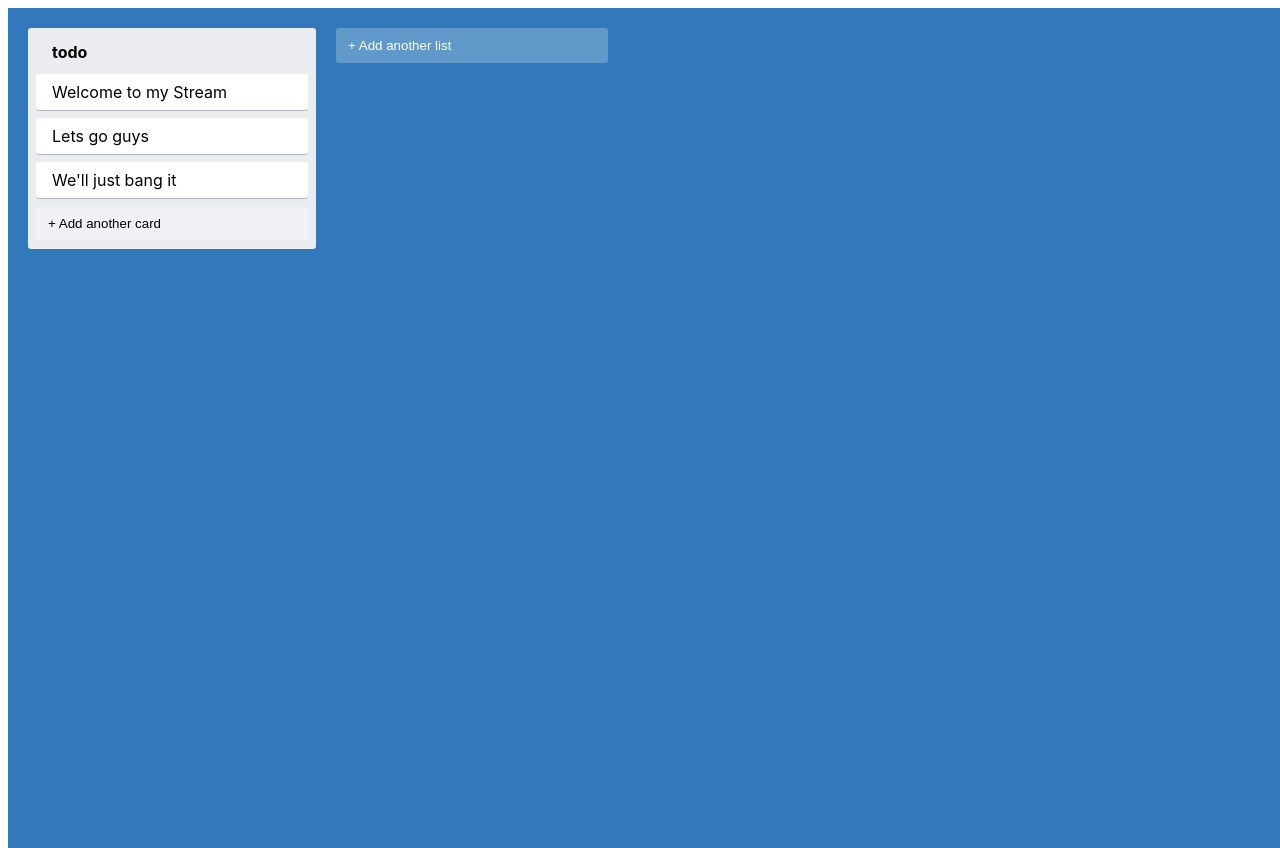
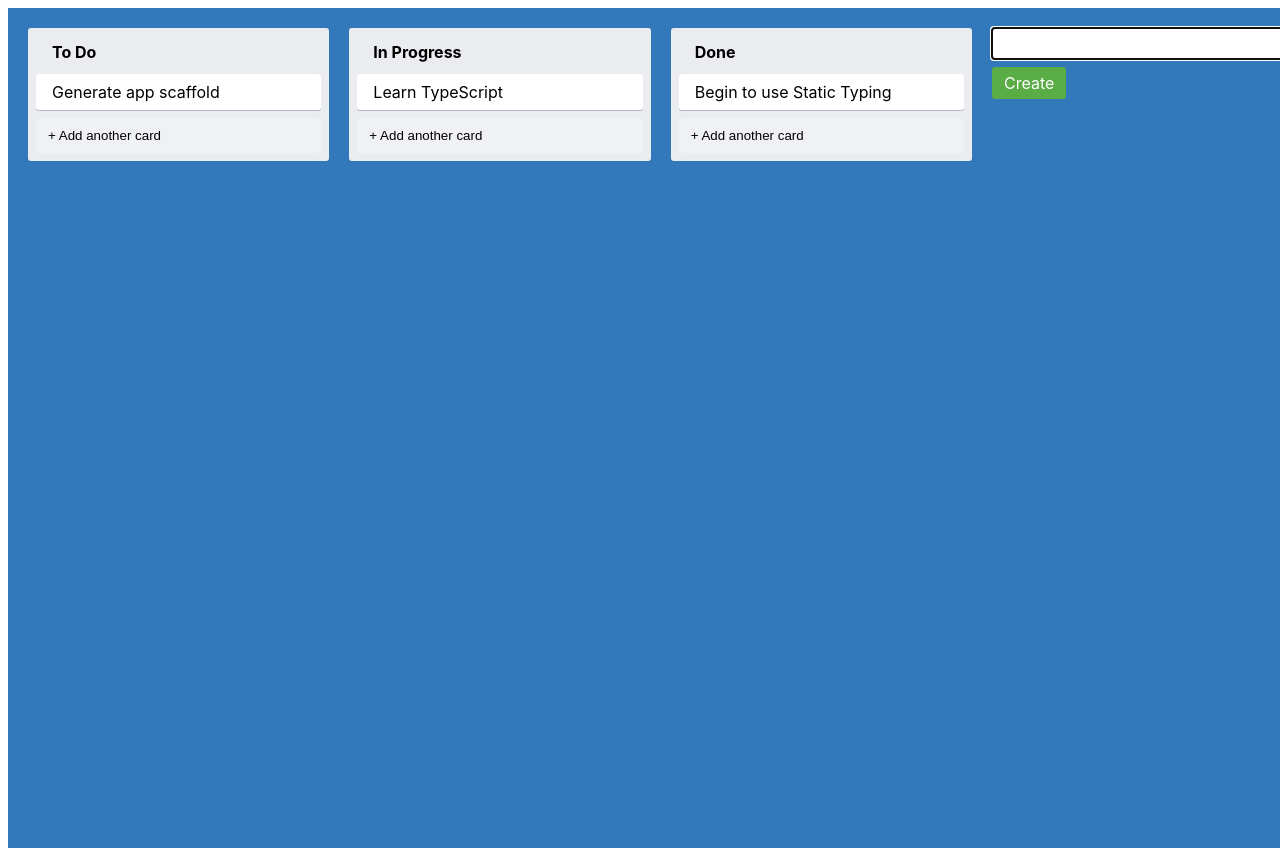
Before and after one commit to bhaveek424/trello-ts, a React (Create React App) app: page / in a window 1280 px wide. Both pictures are taken after a click on the button "+ Add another list". Shown: the top 848 px of the page. Built offline with nearby package versions, Linux system fonts and the light colour scheme.

Commit message:
context, hooks, logic

```diff
--- a/src/App.tsx
+++ b/src/App.tsx
@@ -2,11 +2,16 @@
 import { AppContainer } from "./styles";
 import { Column } from "./components/Column";
 import { AddNewItem } from "./components/AddNewItem";
+import { useAppState } from "./state/AppStateContext";
+import { text } from "stream/consumers";
 
 export const App = () => {
+  const { lists } = useAppState();
   return (
     <AppContainer>
-      <Column text="todo" />
+      {lists.map((list) => (
+        <Column text={list.text} id={list.id} key={list.id} />
+      ))}
       <AddNewItem toggleButtonText="+ Add another list" onAdd={console.log} />
     </AppContainer>
   );
--- a/src/components/AddNewItem.tsx
+++ b/src/components/AddNewItem.tsx
@@ -13,13 +13,15 @@
   const { onAdd, toggleButtonText, dark } = props;
 
   if (showForm) {
+    return (
       // We'll show item creation from here
       <NewItemForm
         onAdd={(text) => {
           onAdd(text);
           setShowForm(false);
         }}
-    />;
+      />
+    );
   }
 
   return (
--- a/src/components/Card.tsx
+++ b/src/components/Card.tsx
@@ -2,6 +2,7 @@
 
 type CardProps = {
   text: string;
+  id: string;
 };
 
 export const Card = ({ text }: CardProps) => {
--- a/src/components/Column.tsx
+++ b/src/components/Column.tsx
@@ -1,18 +1,24 @@
 import { ColumnContainer, ColumnTitle } from "../styles";
 import { Card } from "./Card";
 import { AddNewItem } from "./AddNewItem";
+import { useAppState } from "../state/AppStateContext";
 
 type ColumnProps = {
   text: string;
+  id: string;
 };
 
-export const Column = ({ text }: ColumnProps) => {
+export const Column = ({ text, id }: ColumnProps) => {
+  const { getTasksByListId } = useAppState();
+
+  const tasks = getTasksByListId(id);
+
   return (
     <ColumnContainer>
       <ColumnTitle>{text}</ColumnTitle>
-      <Card text="Welcome to my Stream" />
-      <Card text="Lets go guys" />
-      <Card text="We'll just bang it" />
+      {tasks.map((task) => (
+        <Card text={task.text} key={task.id} id={task.id} />
+      ))}
       <AddNewItem
         toggleButtonText="+ Add another card"
         onAdd={console.log}
--- a/src/components/NewItemForm.tsx
+++ b/src/components/NewItemForm.tsx
@@ -1,5 +1,6 @@
-import { useState } from "react";
+import React, { useState } from "react";
 import { NewItemFormContainer, NewItemButton, NewItemInput } from "../styles";
+import { useFocus } from "../utils/useFocus";
 
 type NewItemFormProps = {
   onAdd(text: string): void;
@@ -7,11 +8,22 @@
 
 export const NewItemForm = ({ onAdd }: NewItemFormProps) => {
   const [text, setText] = useState("");
+  const inputRef = useFocus();
+  const handleAddText = (event: React.KeyboardEvent<HTMLInputElement>) => {
+    if (event.key === "Enter") {
+      onAdd(text);
+    }
+  };
 
   return (
     <NewItemFormContainer>
-      <NewItemInput value={text} onChange={(e) => setText(e.target.value)} />
-      <NewItemButton onClick={() => onAdd(text)} />
+      <NewItemInput
+        ref={inputRef}
+        value={text}
+        onChange={(e) => setText(e.target.value)}
+        onKeyPress={handleAddText}
+      />
+      <NewItemButton onClick={() => onAdd(text)}>Create</NewItemButton>
     </NewItemFormContainer>
   );
 };
--- a/src/index.tsx
+++ b/src/index.tsx
@@ -2,13 +2,21 @@
 import ReactDOM from "react-dom/client";
 import "./index.css";
 import { App } from "./App";
+import { AppStateProvider } from "./state/AppStateContext";
 
 const root = ReactDOM.createRoot(
   document.getElementById("root") as HTMLElement
 );
 root.render(
   <React.StrictMode>
-    <App />
+    <AppStateProvider
+      lists={[]}
+      getTasksByListId={function (id: string): { id: string; text: string }[] {
+        throw new Error("Function not implemented.");
+      }}
+    >
+      <App />
+    </AppStateProvider>
   </React.StrictMode>
 );
 
--- /dev/null
+++ b/src/state/AppStateContext.tsx
@@ -0,0 +1,62 @@
+import { createContext, useContext, FC, ReactNode } from "react";
+type Task = {
+  id: string;
+  text: string;
+};
+
+type List = {
+  id: string;
+  text: string;
+  tasks: Task[];
+};
+
+export type AppState = {
+  lists: List[];
+};
+
+const appData: AppState = {
+  lists: [
+    {
+      id: "0",
+      text: "To Do",
+      tasks: [{ id: "c0", text: "Generate app scaffold" }],
+    },
+    {
+      id: "1",
+      text: "In Progress",
+      tasks: [{ id: "c2", text: "Learn TypeScript" }],
+    },
+    {
+      id: "2",
+      text: "Done",
+      tasks: [{ id: "c3", text: "Begin to use Static Typing" }],
+    },
+  ],
+};
+
+type AppStateContextProps = {
+  lists: List[];
+  getTasksByListId(id: string): Task[];
+  children?: ReactNode;
+};
+
+const AppStateContext = createContext<AppStateContextProps>(
+  {} as AppStateContextProps
+);
+
+export const AppStateProvider: FC<AppStateContextProps> = ({ children }) => {
+  const { lists } = appData;
+
+  const getTasksByListId = (id: string) => {
+    return lists.find((list) => list.id === id)?.tasks || [];
+  };
+  return (
+    <AppStateContext.Provider value={{ lists, getTasksByListId }}>
+      {children}
+    </AppStateContext.Provider>
+  );
+};
+
+export const useAppState = () => {
+  return useContext(AppStateContext);
+};
--- a/src/styles.ts
+++ b/src/styles.ts
@@ -12,7 +12,7 @@
 
 export const ColumnContainer = styled.div`
   background-color: #ebecf0;
-  width: 272px;
+  width: 300px;
   min-height: 40px;
   margin-right: 20px;
   border-radius: 3px;
@@ -30,7 +30,7 @@
   cursor: pointer;
   margin-bottom: 0.5rem;
   padding: 0.5rem 1rem;
-  max-width: 272px;
+  max-width: 300px;
   border-radius: 3px;
   box-shadow: #091e4240 0px 1px 0px 0px;
 `;
@@ -45,7 +45,7 @@
   border: none;
   color: ${(props) => (props.dark ? "#000" : "#fff")};
   cursor: pointer;
-  max-width: 272px;
+  max-width: 300px;
   padding: 10px 12px;
   text-align: left;
   transition: background-color 85ms ease-in;
@@ -56,14 +56,15 @@
 `;
 
 export const NewItemFormContainer = styled.div`
-  max-width: 272px;
+  max-width: 300px;
+  border-radius: 3px;
   display: flex;
   flex-direction: column;
   width: 100%;
   align-items: flex-start;
 `;
 export const NewItemButton = styled.div`
-  background-color: "#5aac44";
+  background-color: #5aac44;
   border: none;
   border-radius: 3px;
   box-shadow: none;
@@ -73,7 +74,8 @@
 `;
 
 export const NewItemInput = styled.input`
-  border: 3px;
+  border-radius: 3px;
+  max-width: 268px;
   border: none;
   box-shadow: #091e4240 0px 1px 0px 0px;
   margin-bottom: 0.5rem;
--- /dev/null
+++ b/src/utils/useFocus.ts
@@ -0,0 +1,11 @@
+import { useRef, useEffect } from "react";
+
+export const useFocus = () => {
+  const ref = useRef<HTMLInputElement>(null);
+
+  useEffect(() => {
+    ref.current?.focus();
+  }, []);
+
+  return ref;
+};
```
Lines whose indentation alone changed are shown as unchanged.
